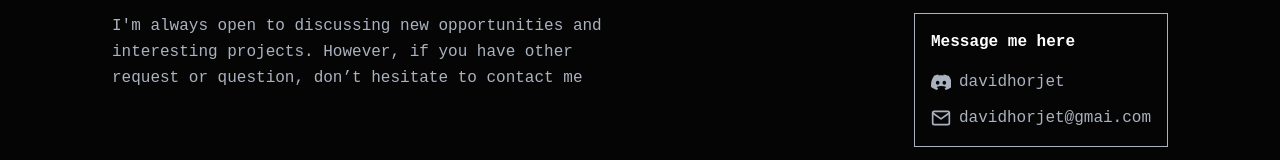
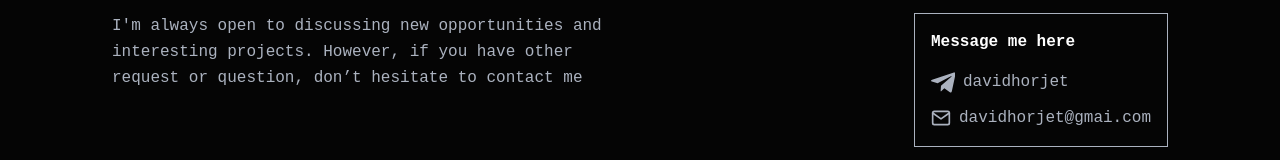
Before and after one commit to David-Horjet/Portfolio-v3, a Next.js app: page / in a window 1280 px wide. Shown: the part 4336-4496 px from the top of the page. Built offline with nearby package versions, Linux system fonts and the light colour scheme.

Commit message:
chore: added socila links

```diff
--- a/components/ContactSection.tsx
+++ b/components/ContactSection.tsx
@@ -21,9 +21,15 @@ const ContactSection: React.FC = () => {
                 <div className="border border-gray p-4 h-fit md:min-w-50 group hover:border-primary transition-colors">
                     <h4 className="text-white font-bold mb-4">Message me here</h4>
                     <div className="space-y-3">
-                        <a href="mailto:davidhorjet@gmai.com" target="_blank" rel="noopener noreferrer" className="flex items-center gap-2 text-gray hover:text-white transition-colors cursor-pointer group/item">
-                            <svg width="20" height="20" viewBox="0 0 24 24" fill="currentColor" className="text-gray group-hover/item:text-primary">
-                                <path d="M20.317 4.3698a19.7913 19.7913 0 00-4.8851-1.5152.0741.0741 0 00-.0785.0371c-.211.3753-.4447.8648-.6083 1.2495-1.8447-.2762-3.68-.2762-5.4868 0-.1636-.3933-.4058-.8742-.6177-1.2495a.077.077 0 00-.0785-.037 19.7363 19.7363 0 00-4.8852 1.515.0699.0699 0 00-.0321.0277C.5334 9.0458-.319 13.5799.0992 18.0578a.0824.0824 0 00.0312.0561c2.4214 1.7899 4.7563 2.872 7.0433 3.58a.0768.0768 0 00.0835-.027c.5401-.739 1.0125-1.5361 1.4088-2.3781a.0767.0767 0 00-.0418-.1058 12.5907 12.5907 0 01-1.8907-.901.0784.0784 0 00-.0083-.1311c.1265-.0948.253-.1928.3734-.294a.0754.0754 0 00.0264-.0784 14.28 14.28 0 0110.7412 0 .075.075 0 00.0264.0784c.1204.1012.2469.1992.3734.294a.0788.0788 0 00-.0083.1311 12.1541 12.1541 0 01-1.8907.901.0763.0763 0 00-.0418.1058c.3963.842 1.4088 2.3781 1.4088 2.3781a.0762.0762 0 00.0835.027c2.287-.708 4.6219-1.7901 7.0433-3.58a.0824.0824 0 00.0312-.0561c.5004-5.177-.8382-9.6739-3.5493-13.6604a.068.068 0 00-.0312-.0286zM8.02 15.3312c-1.1825 0-2.1569-1.0857-2.1569-2.419 0-1.3332.9555-2.4189 2.157-2.4189 1.2108 0 2.1757 1.0952 2.1568 2.419 0 1.3332-.9555 2.4189-2.1569 2.4189zm7.9748 0c-1.1825 0-2.1569-1.0857-2.1569-2.419 0-1.3332.9554-2.4189 2.1569-2.4189 1.2108 0 2.1757 1.0952 2.1568 2.419 0 1.3332-.946 2.4189-2.1568 2.4189z" />
+                        <a href="https://t.me/davidhorjet" target="_blank" rel="noopener noreferrer" className="flex items-center gap-2 text-gray hover:text-white transition-colors cursor-pointer group/item">
+                            <svg
+                                width="24"
+                                height="24"
+                                viewBox="0 0 24 24"
+                                fill="currentColor"
+                                className="text-gray group-hover:text-primary transition-colors"
+                            >
+                                <path d="M9.993 15.674l-.396 5.58c.567 0 .813-.244 1.107-.536l2.655-2.528 5.5 4.02c1.01.557 1.723.265 1.986-.93l3.603-16.93c.336-1.56-.564-2.17-1.547-1.81L1.114 9.634c-1.524.594-1.5 1.44-.26 1.825l5.743 1.793L19.9 6.364c.622-.41 1.19-.183.723.227" />
                             </svg>
                             <span>davidhorjet</span>
                         </a>
```
